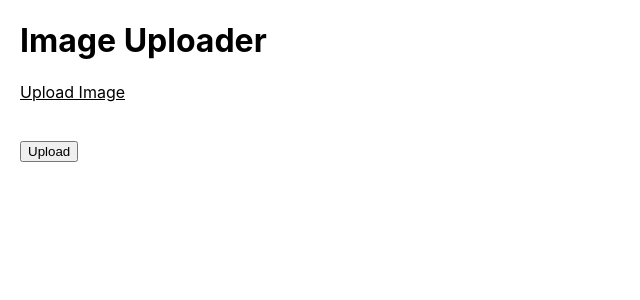
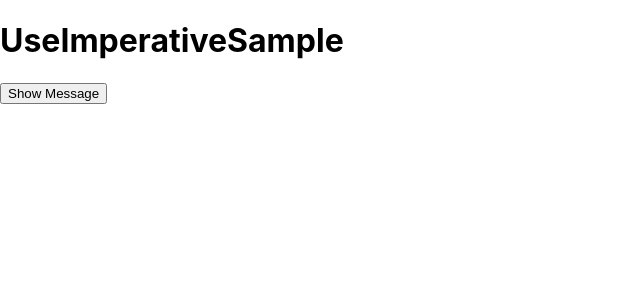
Before and after one commit to tbangase/my-react-book, a React (Create React App) app: page / in a window 1280 px wide. Shown: the top 300 px of the page, without its empty margins (0-640 px from the left). Built offline with nearby package versions, Linux system fonts and the light colour scheme.

Commit message:
feat: add sample component of useImperativeHandle

```diff
--- /dev/null
+++ b/src/components/UseImperativeSample.tsx
@@ -0,0 +1,31 @@
+import React, {useImperativeHandle, useState, useRef} from "react"
+
+const Child = React.forwardRef((props, ref) => {
+  const [message, setMessage] = useState<string | null>(null)
+  useImperativeHandle(ref, () => ({
+    showMessage: () => {
+      const date = new Date()
+      const message = `${date.toLocaleString()} now`
+      setMessage(message)
+    },
+  }))
+
+  return <div>{message ?? <p>{message}</p>}</div>
+})
+
+export const Parent = () => {
+  const childRef = useRef<{showMessage: () => void}>(null)
+  const onClick = () => {
+    if (childRef.current) {
+      childRef.current.showMessage()
+    }
+  }
+
+  return (
+    <div>
+      <h1>UseImperativeSample</h1>
+      <button onClick={onClick}>Show Message</button>
+      <Child ref={childRef} />
+    </div>
+  )
+}
--- a/src/index.tsx
+++ b/src/index.tsx
@@ -14,7 +14,8 @@
 // import { UseMemoSample } from './components/MemorizedComponent3';
 // import {Clock} from './components/Clock';
 // import {Parent} from './components/UseContextSample';
-import {ImageUploader} from './components/ImageUploader';
+// import {ImageUploader} from './components/ImageUploader';
+import {Parent} from './components/UseImperativeSample';
 import reportWebVitals from './reportWebVitals';
 
 const root = ReactDOM.createRoot(
@@ -22,7 +23,7 @@
 );
 root.render(
   <React.StrictMode>
-    <ImageUploader />
+    <Parent />
   </React.StrictMode>
 );
 
```
